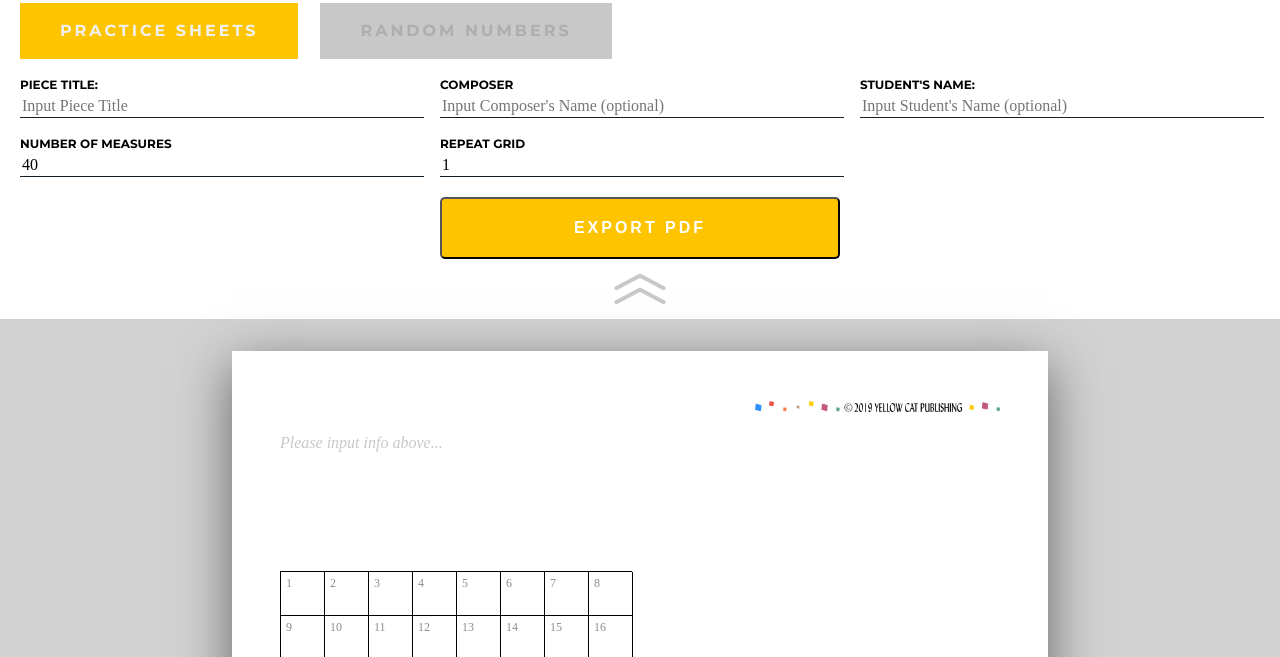
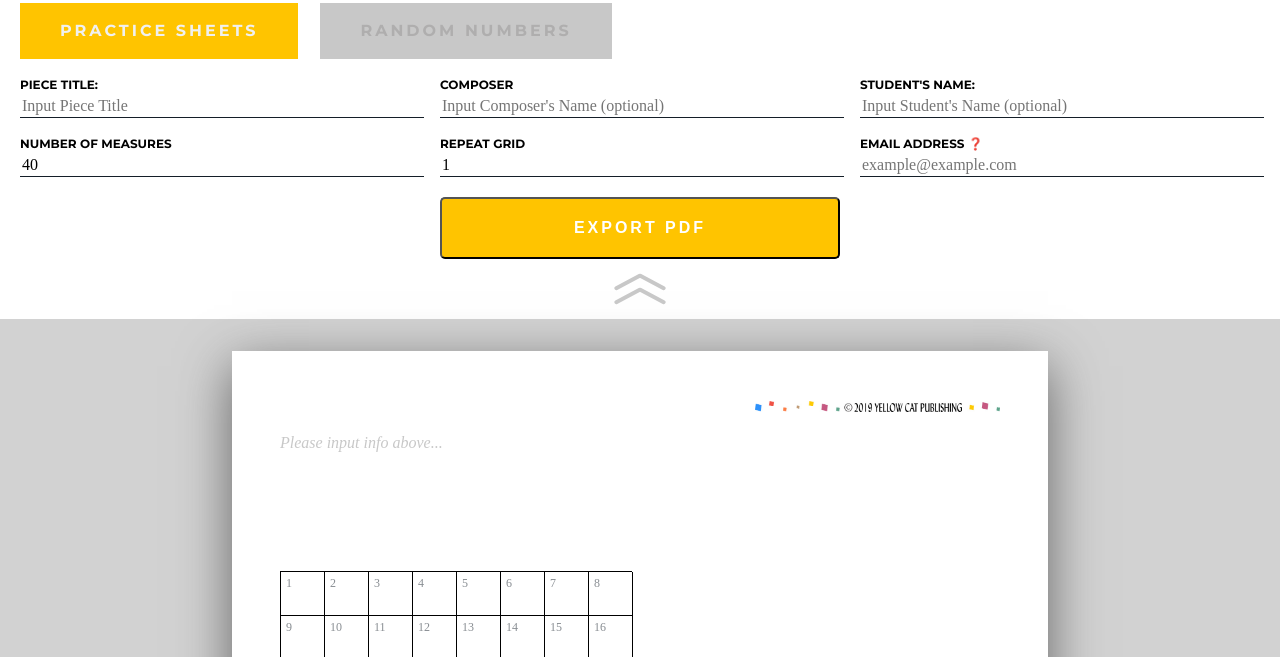
Before and after one commit to coffeepostal/lpo-practice-sheet-generator, a plain HTML site: page index.html in a window 1280 px wide. Shown: the part 101-758 px from the top of the page. Drawn offline with nearby package versions, Linux system fonts and the light colour scheme; a script that the page names is missing; a web font is replaced by a local one.

Commit message:
Adding email form field to generation form

```diff
--- a/index.html
+++ b/index.html
@@ -69,6 +69,11 @@
 					<fieldset>
 						<legend>{{ repeatType }}</legend>
 						<input v-model.number="repeat" @keyup="repeatRange" type="number" min="1">
+					</fieldset>
+
+					<fieldset>
+						<legend title="We require an email address to track uses">Email Address ❓</legend>
+						<input type="email" placeholder="example@example.com">
 					</fieldset>
 
 					<button @click="exportPDF">Export PDF</button>
--- a/style/style.scss
+++ b/style/style.scss
@@ -352,7 +352,7 @@ fieldset {
 		font-weight: 900;
 		margin-bottom: 5px;
 	}
-	input[type="text"], input[type="number"] {
+	input[type="text"], input[type="number"], input[type="email"] {
 		font-family: 'Source Serif Pro', serif;
 		border: 0;
 		border-bottom: 1px solid $black;
```
Also changed, not shown: style/style.css.
